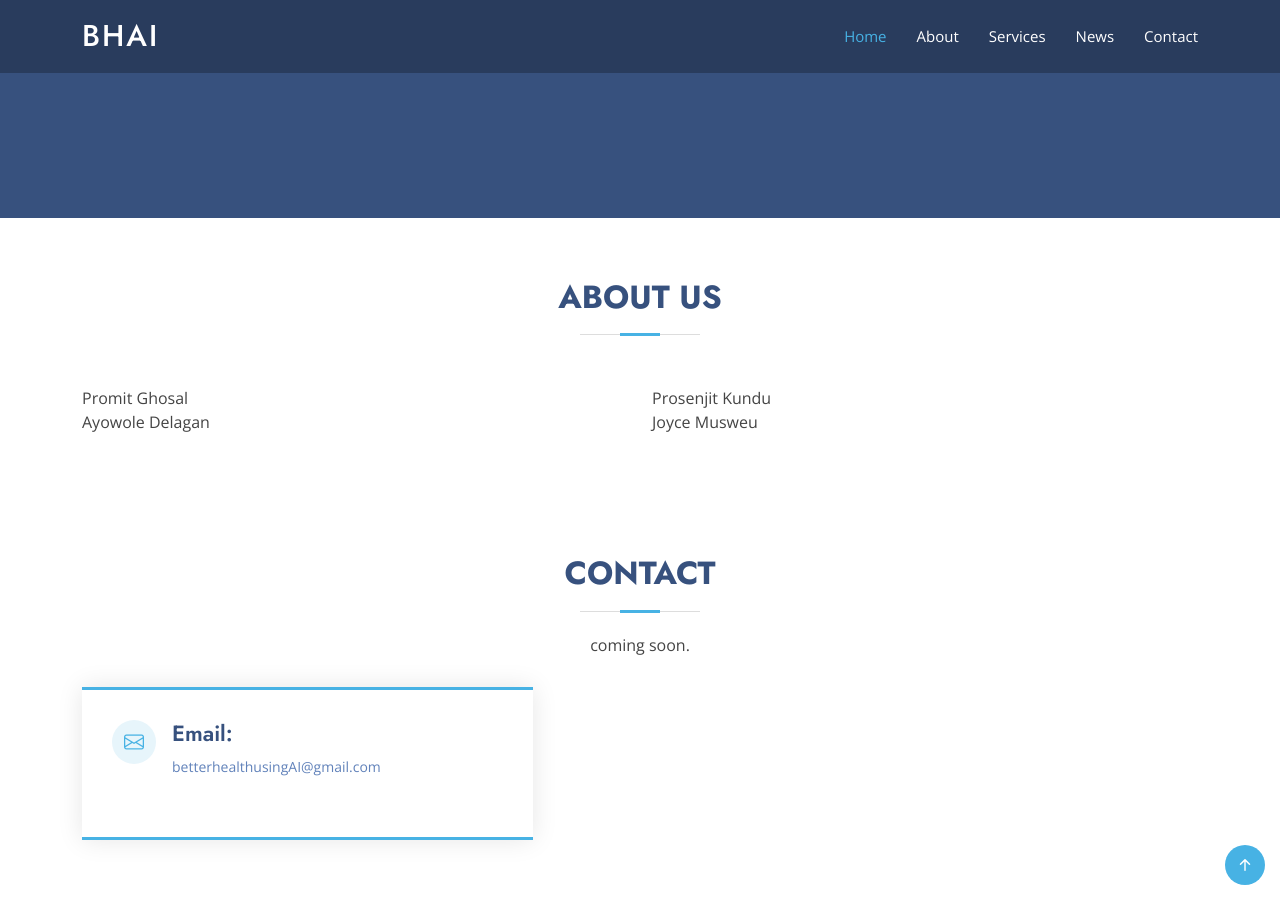
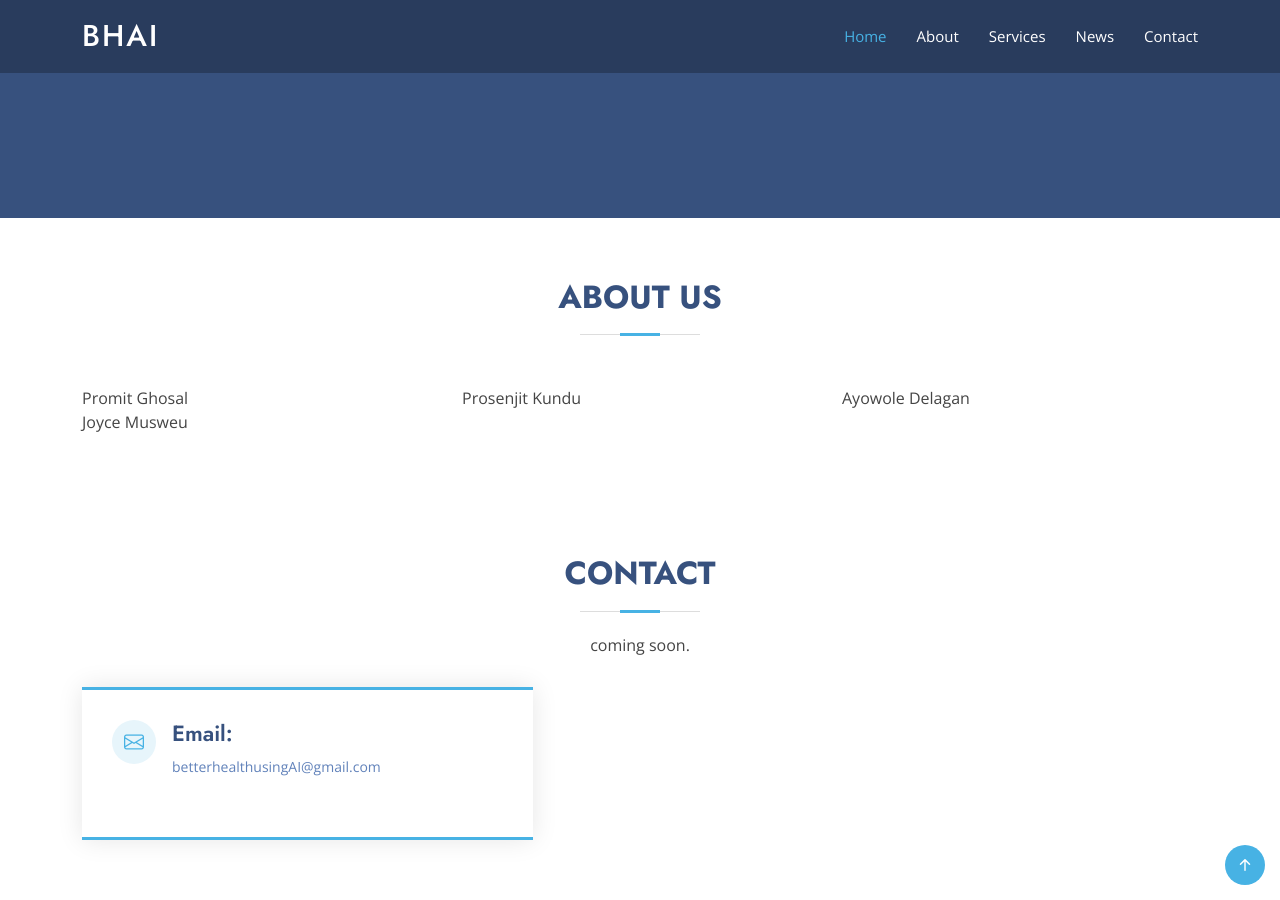
Before and after one commit to betterhealthusingAI/betterhealthusingAI.github.io, a Jekyll site: the page built from index.html, in a window 1280 px wide and 900 px high, scrolled down 502 px. Built offline with Jekyll 4.4.1, drawn with Linux system fonts in a browser that asks for light colours.

Commit message:
Update design_one.html

```diff
--- a/_layouts/design_one.html
+++ b/_layouts/design_one.html
@@ -91,10 +91,10 @@
         </div>
 
         <div class="row content">
-          <div class="col-lg-6"> Promit Ghosal </div>
-          <div class="col-lg-6"> Prosenjit Kundu </div>
-          <div class="col-lg-6 pt-4 pt-lg-0"> Ayowole Delagan </div>
-          <div class="col-lg-6 pt-4 pt-lg-0"> Joyce Musweu </div>
+          <div class="col-lg-4"> Promit Ghosal </div>
+          <div class="col-lg-4"> Prosenjit Kundu </div>
+          <div class="col-lg-4"> Ayowole Delagan </div>
+          <div class="col-lg-4"> Joyce Musweu </div>
         </div>
 
       </div>
```
